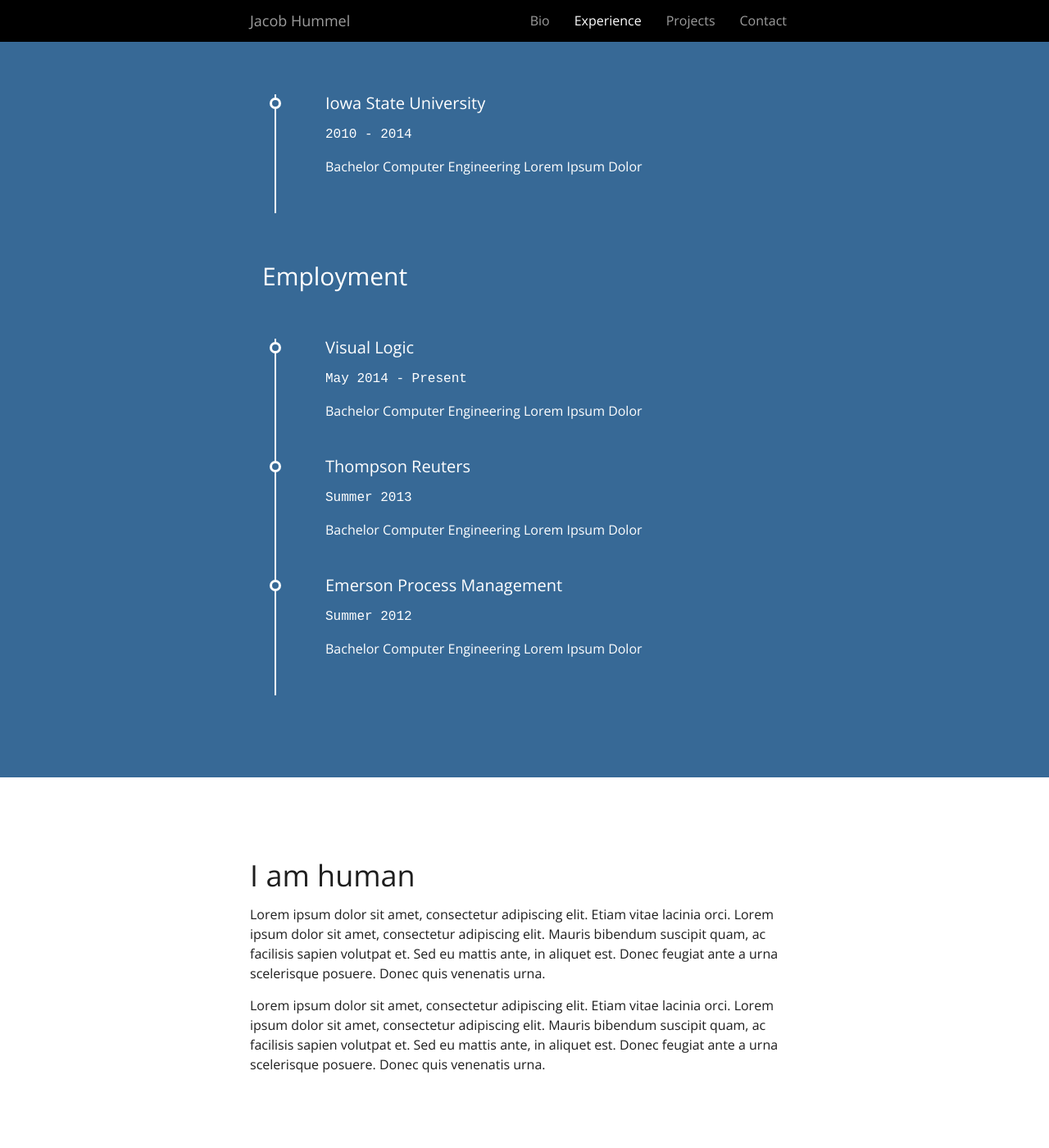
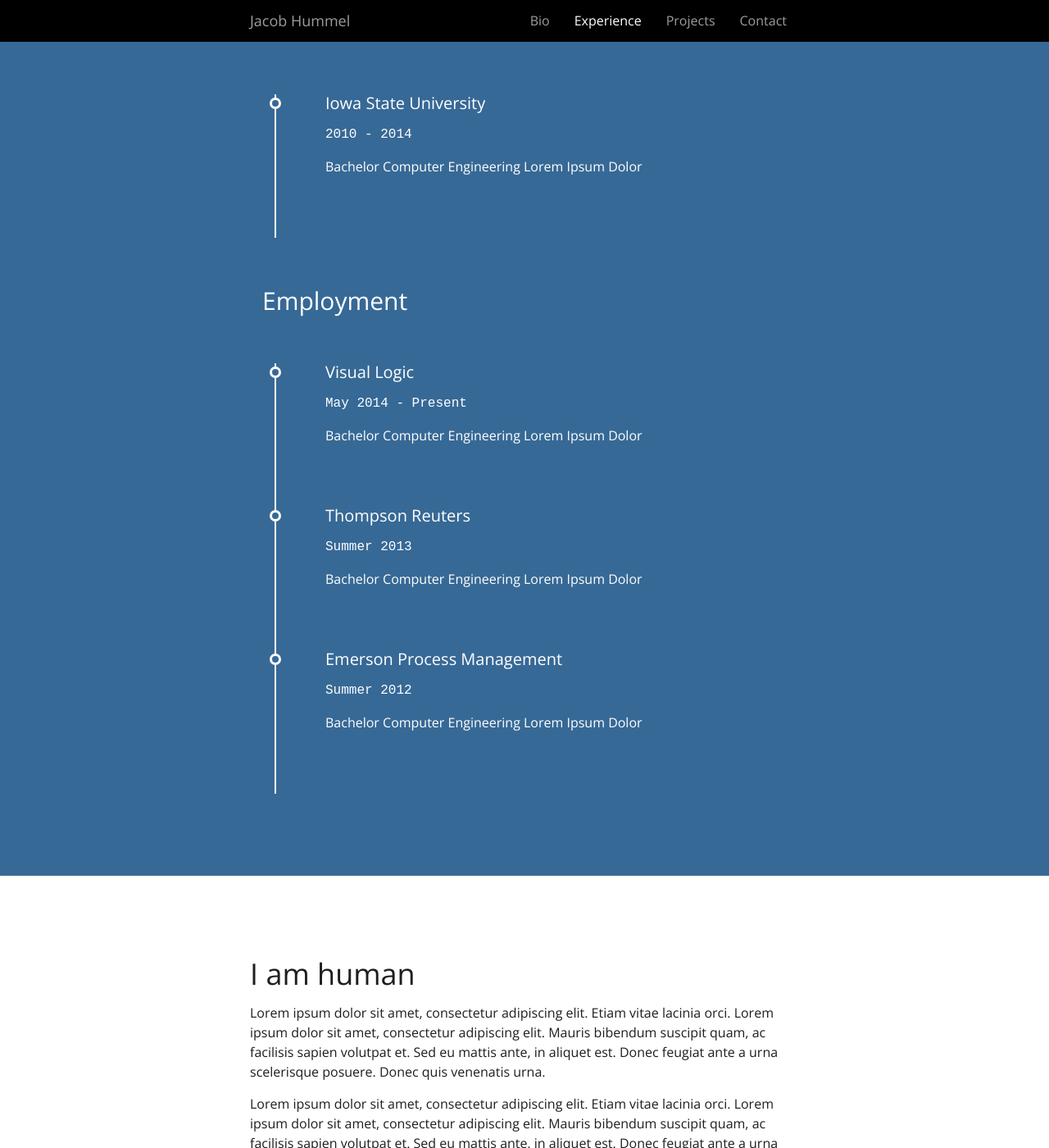
Before and after one commit to jacobhummel/jacobhummel.github.com, a Jekyll site: the page built from index.html, in a window 1280 px wide and 1400 px high, scrolled down 1445 px. Shown: the whole window at 82% size. Built offline with Jekyll 4.4.1, drawn with Linux system fonts in a browser that asks for light colours; nearby versions of some CDN libraries.

Commit message:
margin bottom

```diff
--- a/_sass/components/_cv-item.scss
+++ b/_sass/components/_cv-item.scss
@@ -1,5 +1,5 @@
 .cv-item {
-  padding: 0 60px 30px;
+  padding: 0 60px 60px;
   margin-left: 30px;
   border-left: 2px solid #fff;
 
```
